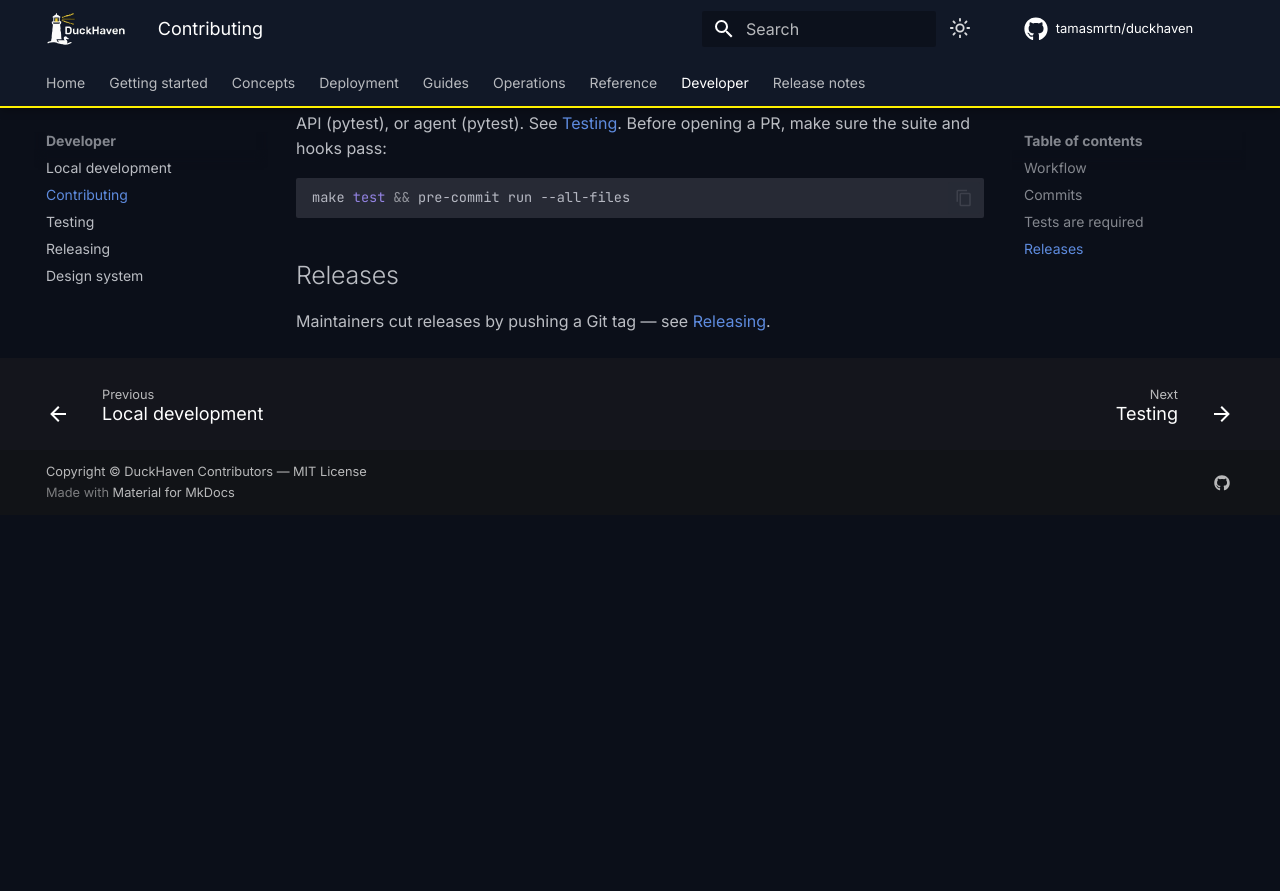
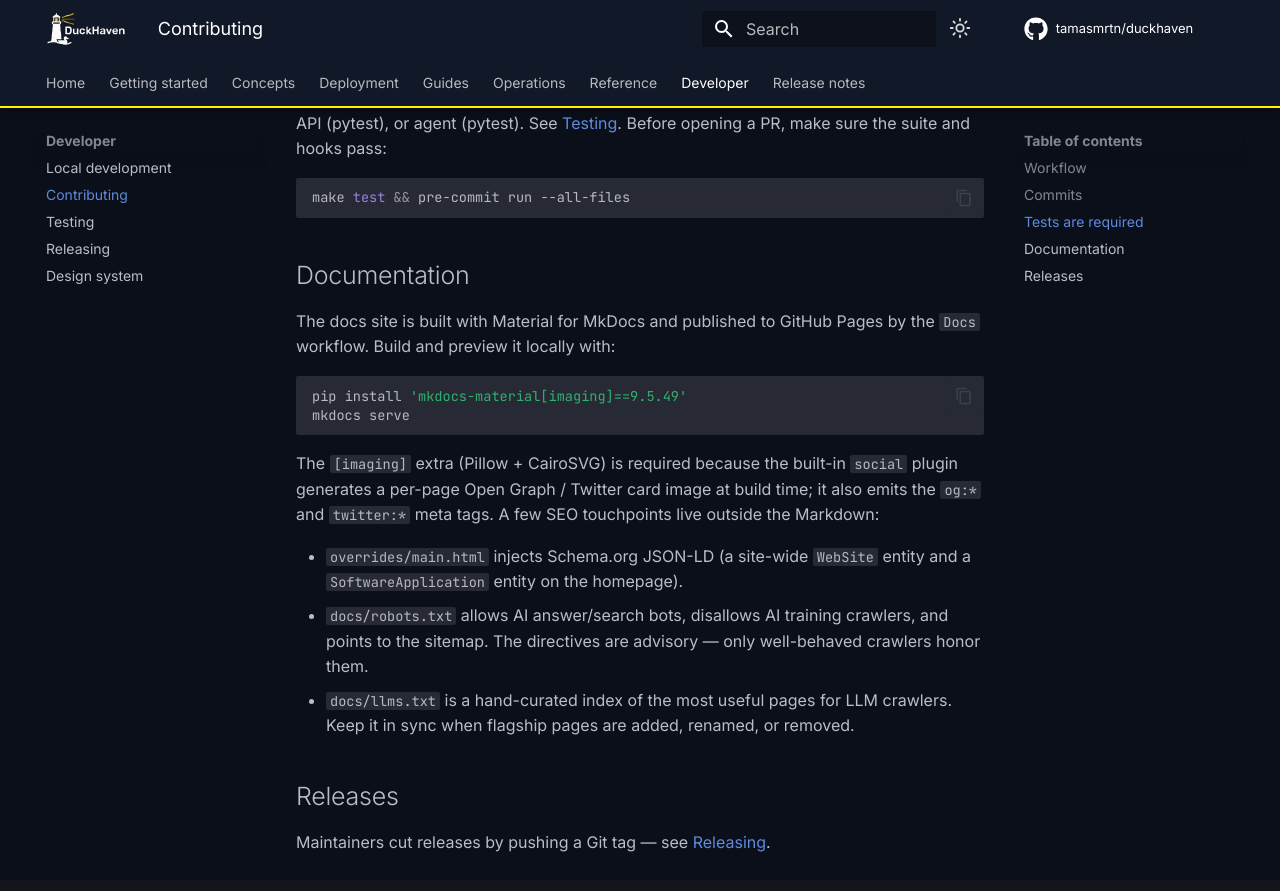
Before and after one commit to tamasmrtn/duckhaven, an MkDocs documentation site: the page built from docs/developer/contributing.md, in a window 1280 px wide and 900 px high, scrolled down 784 px. Shown: the top 891 px of the window. Built offline with MkDocs 1.6.1 and Material for MkDocs 9.7.7, drawn with Linux system fonts in a browser that asks for light colours; comment, search, counter and statistics services are not loaded; before the commit the page ends 1299 px from its top, so only the background shows below that.

Commit message:
Document docs SEO setup for contributors

````diff
--- a/docs/developer/contributing.md
+++ b/docs/developer/contributing.md
@@ -31,6 +31,27 @@ Every feature or fix ships with tests — frontend (Vitest + React Testing Libra
 make test && pre-commit run --all-files
 ```
 
+## Documentation
+
+The docs site is built with Material for MkDocs and published to GitHub Pages by the
+`Docs` workflow. Build and preview it locally with:
+
+```bash
+pip install 'mkdocs-material[imaging]==9.5.49'
+mkdocs serve
+```
+
+The `[imaging]` extra (Pillow + CairoSVG) is required because the built-in `social` plugin
+generates a per-page Open Graph / Twitter card image at build time; it also emits the
+`og:*` and `twitter:*` meta tags. A few SEO touchpoints live outside the Markdown:
+
+- `overrides/main.html` injects Schema.org JSON-LD (a site-wide `WebSite` entity and a
+  `SoftwareApplication` entity on the homepage).
+- `docs/robots.txt` allows AI answer/search bots, disallows AI training crawlers, and points
+  to the sitemap. The directives are advisory — only well-behaved crawlers honor them.
+- `docs/llms.txt` is a hand-curated index of the most useful pages for LLM crawlers. Keep it
+  in sync when flagship pages are added, renamed, or removed.
+
 ## Releases
 
 Maintainers cut releases by pushing a Git tag — see [Releasing](releasing.md).
````
